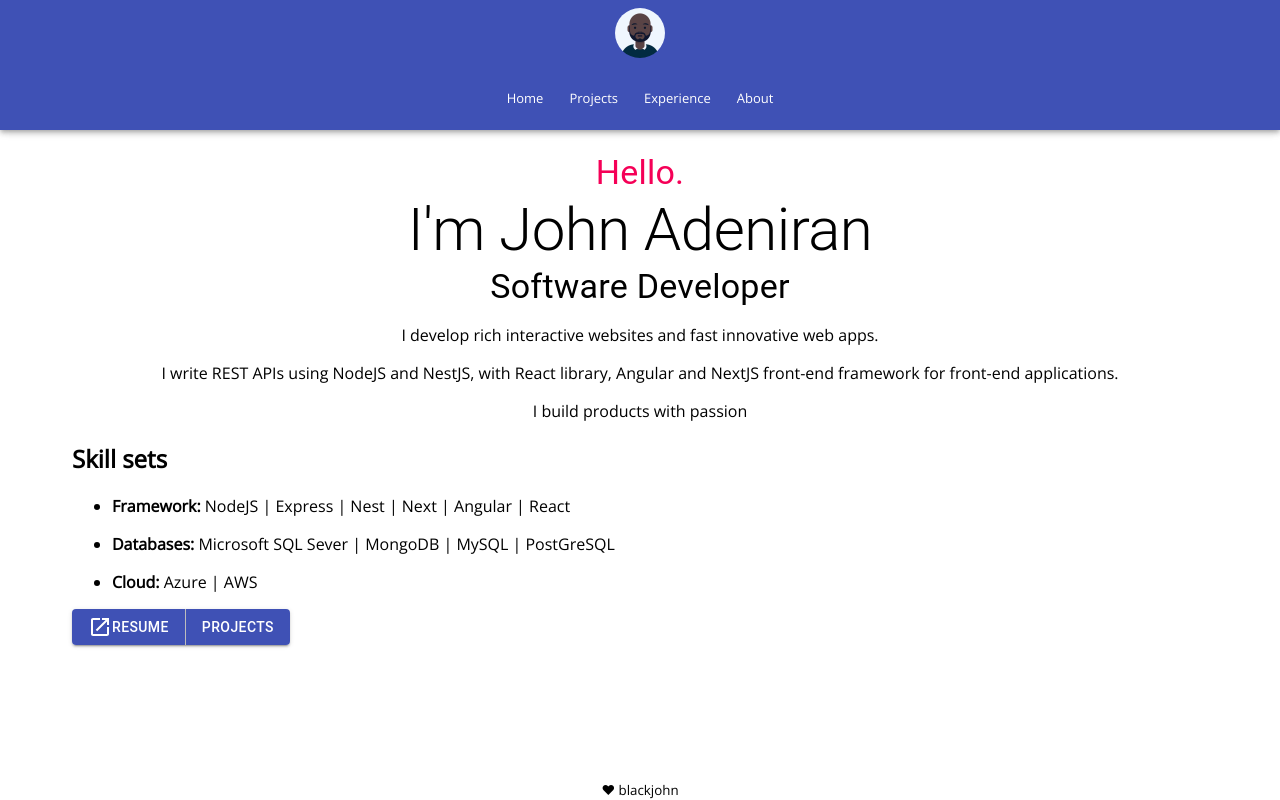
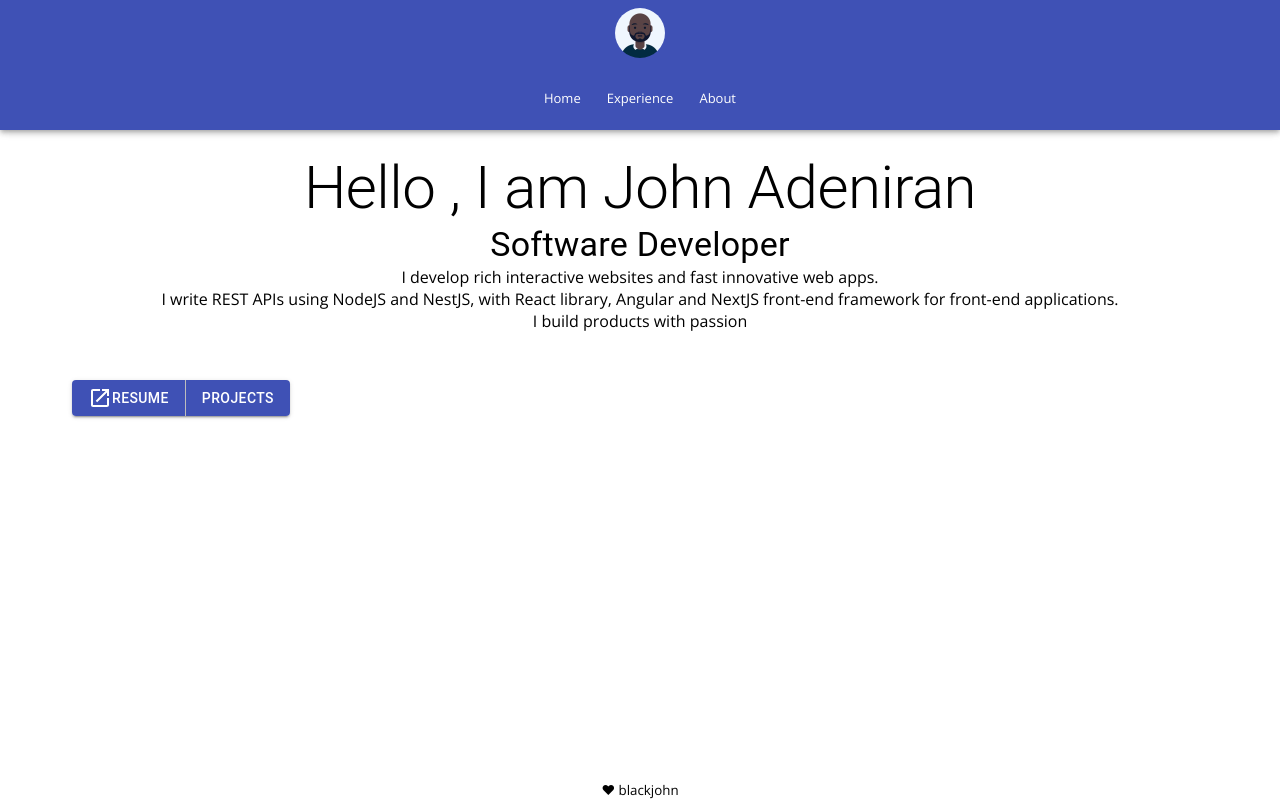
Before and after one commit to adeniranjohn/portfolio, a React (Create React App) app: page / in a window 1280 px wide. Built offline with nearby package versions, Linux system fonts and the light colour scheme.

Commit message:
feat:change my patter

```diff
--- a/src/App.js
+++ b/src/App.js
@@ -22,7 +22,7 @@ function App() {
        <Toolbar>
          {/* <IconButton><MenuIcon/></IconButton> */}
          <Link to="/"> Home </Link>
-            <Link to="/projects"> Projects</Link>
+            {/* <Link to="/projects"> Projects</Link> */}
             <Link to="/experience"> Experience</Link>
             <Link to="/about">About</Link>
 
--- a/src/App.scss
+++ b/src/App.scss
@@ -1,11 +1,11 @@
+*,
+*::after,
+*::before {
+  margin: 0;
+  padding: 0;
+  box-sizing: border-box;
+}
 
-
-nav a {
-  text-decoration: none;
-  padding: 1em;
-  font-size: small;
-  color: white;
-}
 
 nav {
   display: flex;
@@ -13,8 +13,24 @@ nav {
   max-width: 40em;
   align-items: center;
   margin: 0 auto !important;
+  a {
+    text-decoration: none;
+    padding: 1em;
+    font-size: small;
+    color: white;
+  }
 }
 
+
+article.home {
+  ul {
+    padding: 0;
+    li {
+      list-style-type: none;
+
+    }
+  }
+}
 header {
 margin: 0 auto;
 }
@@ -63,5 +79,4 @@ ul {
 
 Footer {
   text-align: center;
-
 }
--- a/src/components/Pages/Home.js
+++ b/src/components/Pages/Home.js
@@ -1,52 +1,86 @@
-import { Button, Typography, Box, ButtonGroup } from '@material-ui/core'
-import OpenInNew  from '@material-ui/icons/OpenInNew'
+import { Button, Typography, Box, ButtonGroup, Paper, Grid, Card} from '@material-ui/core'
+import OpenInNew from '@material-ui/icons/OpenInNew'
 const Home = () => {
   return (
     <article className="home">
 
       <Typography variant="h4" color="secondary" align="center">
-        Hello.
+
       </Typography>
       <Typography variant="h2" align="center">
-        I'm John Adeniran
+      <span color="secondary" >Hello</span> , I am John Adeniran
       </Typography>
       <Typography variant="h4" align="center">
         Software Developer
       </Typography>
       <Typography variant="p" align="center">
-
-
         <p>  I develop rich interactive websites and fast innovative web apps.    </p>
         <p>  I write REST APIs using NodeJS and NestJS, with  React library, Angular and NextJS front-end framework for front-end applications.    </p>
         <p> I build products with passion </p>
+      </Typography>
 
+        {/* <Grid container spacing={2}>
+          <Grid item sm={12} md={6} >
+        <Paper elevation={3} >
+          <Card color="primary" style={{backgroundColor: '#3f51b5', color: 'white', padding: '2em', height: '15rem'}}>
 
-        </Typography>
-        <Typography variant="p">
-        <h2>Skill sets </h2>
+          <Typography variant="h4">Skill sets</Typography>
+          <ul>
+          <li>
+              <p><strong>Languages: </strong>Javascript, Typescript, Python</p>
+            </li>
+            <li>
+              <p><strong>Framework: </strong>NodeJS, Nest, Next, Angular, React</p>
+            </li>
+            <li>
+              <p><strong>Databases: </strong> MongoDB, MySQL, PostGreSQL</p>
+            </li>
+
+            <li>
+              <p><strong>Cloud: </strong>Azure, AWS</p>
+            </li>
+
+          </ul>
+          </Card>
+        </Paper>
+        </Grid>
+        <Grid item sm={12} md={6}>
+
+        <Paper elevation={3} >
+<Card color="primary"  style={{backgroundColor: '#3f51b5', color: 'white', padding: '2em', height:'15rem'}} >
+          <Typography variant="h4">Services</Typography>
           <ul>
 
             <li>
-            <p><strong>Framework: </strong>NodeJS | Express | Nest | Next | Angular | React</p>
+              <p>Web Design</p>
             </li>
             <li>
-            <p><strong>Databases: </strong>Microsoft SQL Sever | MongoDB | MySQL | PostGreSQL</p>
+              <p>Web Development</p>
+            </li>
+            <li>
+              <p>Rest API</p>
+            </li>
+            <li>
+              <p>Databases</p>
             </li>
 
             <li>
-            <p><strong>Cloud: </strong>Azure | AWS</p>
+              <p>Cloud App Development</p>
             </li>
 
           </ul>
+          </Card>
+        </Paper>
+        </Grid>
 
-      </Typography>
-      <Box>
-        <ButtonGroup variant="contained" align="center" >
-          <Button  onClick={() => window.open("https://drive.google.com/file/d/1A90EdFR6waZvM91FDMFnVUT9ehc0Z2N4/view?usp=sharing", '_blank')} color="primary"><OpenInNew/>Resume</Button>
+
+      </Grid> */}
+        <ButtonGroup variant="contained" align="center"  spacing={3} style={{marginTop: '3rem'}}>
+          <Button onClick={() => window.open("https://drive.google.com/file/d/1A90EdFR6waZvM91FDMFnVUT9ehc0Z2N4/view?usp=sharing", '_blank')} color="primary"><OpenInNew />Resume</Button>
           <Button href="/projects" color="primary">Projects</Button>
         </ButtonGroup>
 
-      </Box>
+
 
 
     </article>
--- a/src/components/Pages/Projects.js
+++ b/src/components/Pages/Projects.js
@@ -6,7 +6,7 @@ const Projects = () => {
             <h2>Projects</h2>
             <Paper elevation={3}>
                 <Card>
-                    <Typography variant="h4" align="left">TrendyThrift</Typography>
+                    <Typography variant="h4" align="left">TrendyThrift Web App(https://tren)</Typography>
                     <Typography variant="p" align="left">Description of the Project</Typography>
                     <Typography variant="p" align="left">Project LIn</Typography>
                 </Card>
```
Lines whose indentation alone changed are shown as unchanged.
